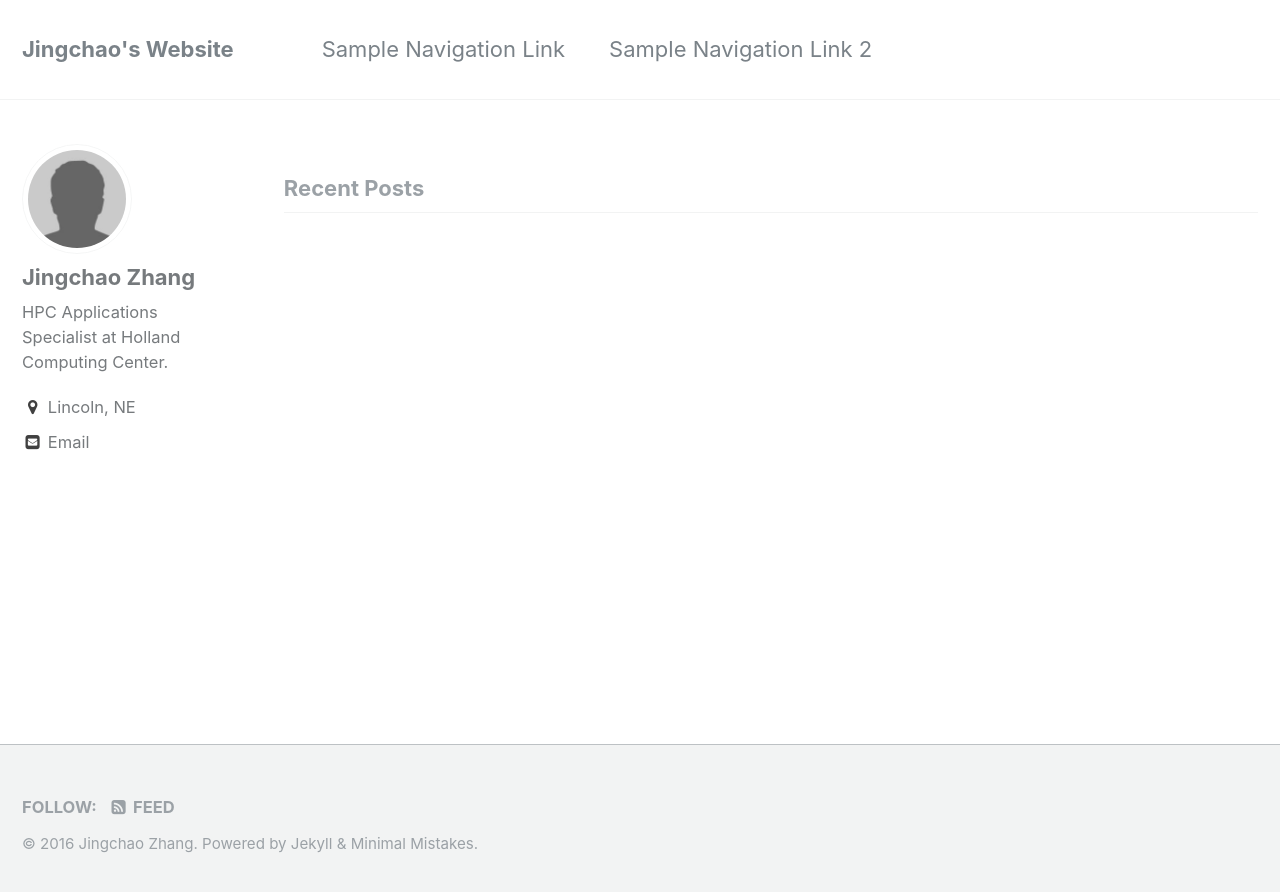
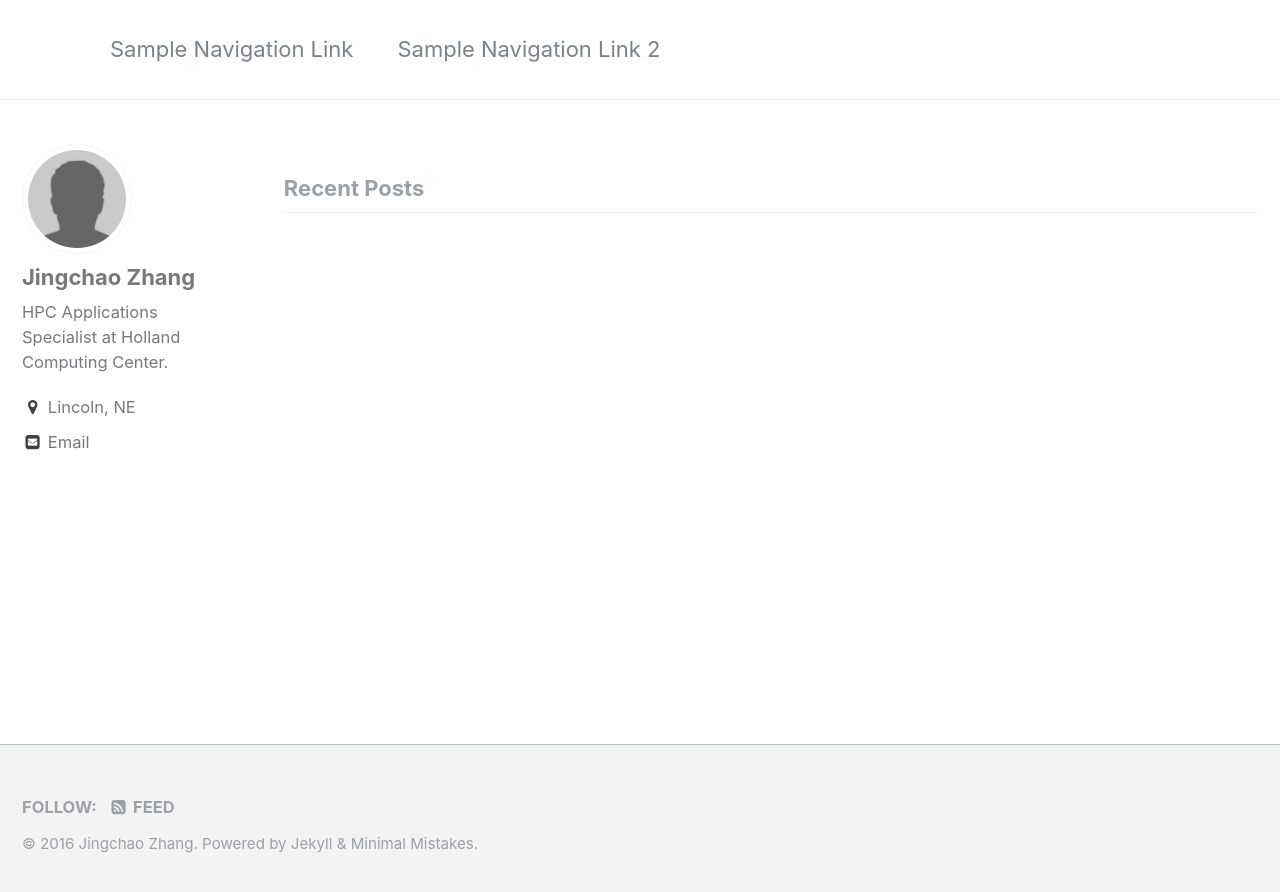
Before and after one commit to JingchaoZhang/JingchaoZhang.github.io, a Jekyll site: the page built from index.html, in a window 1280 px wide. Shown: the top 892 px of the page. Built offline with Jekyll 4.4.1, drawn with Linux system fonts in a browser that asks for light colours; the list of posts is cut into pages by our own code.

Commit message:
changed page title

```diff
--- a/_config.yml
+++ b/_config.yml
@@ -7,8 +7,8 @@
 
 # Site Settings
 locale                   : "en"
-title                    : "Jingchao's Website"
-title_separator          : "-"
+#title                    : ""
+#title_separator          : "-"
 name                     : "Jingchao Zhang"
 description              : "An amazing website."
 url                      : # the base hostname & protocol for your site e.g. "https://mmistakes.github.io"
```
